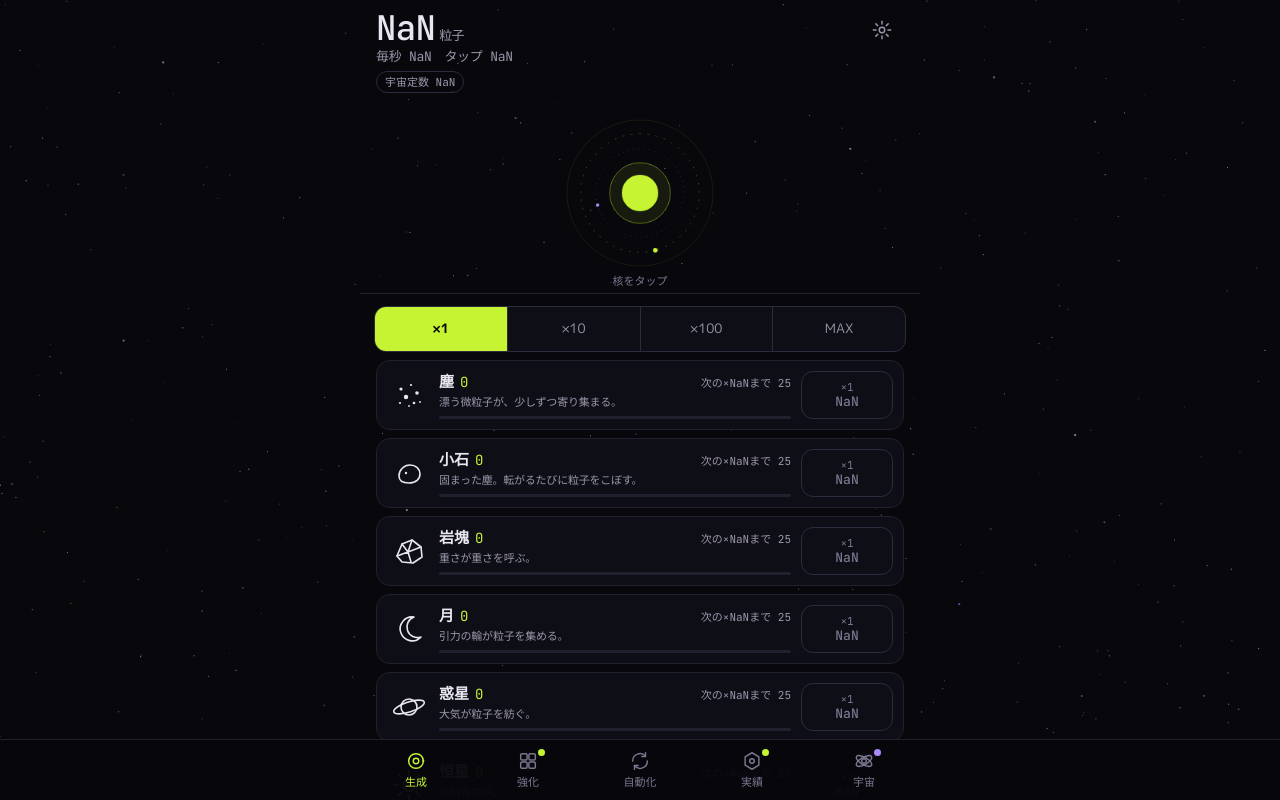
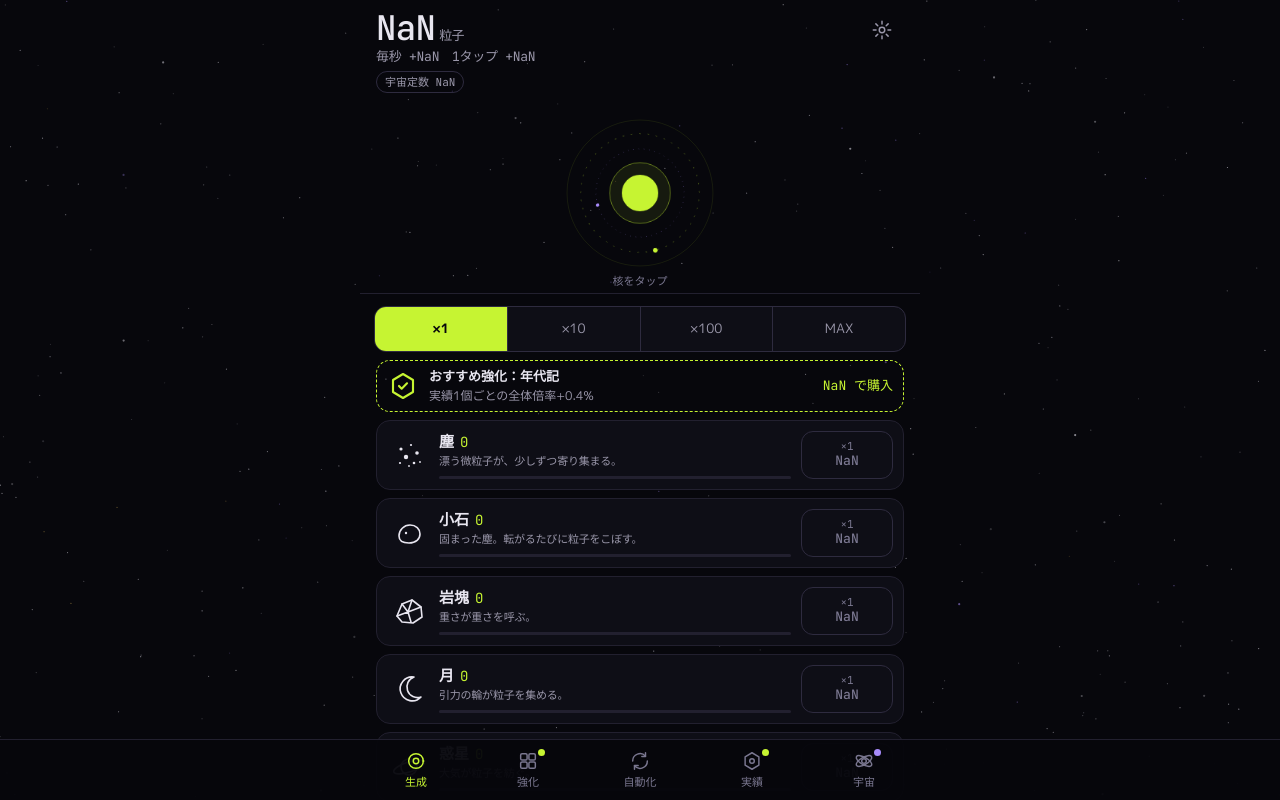
Before and after one commit to mixxxki/hitotsubu-uchu, a website built with Vite: page index.html in a window 1280 px wide. Built offline with nearby package versions, Linux system fonts and the light colour scheme; what break_eternity.js would draw is missing.

Commit message:
初心者向け改善: おすすめ強化、ビッグバンの進捗%と残り時間、ビッグバン演出と倍率の説明
- 生成タブ上部に「おすすめ強化」（いちばん安い解放済み強化をタップで購入）
- ビッグバンの進捗バーを線形に、%と今のペースでの残り時間を表示
- 確認画面に次の周回の倍率変化を表示、実行時に光る演出
- 序盤の塵・小石の生産を上げてテンポ改善
- 上部表示を「毎秒 +X　1タップ +Y」に、整数は小数なしで表示
- 0台の装置は節目表示を隠す、流れ星バフの終わり際を点滅

Co-Authored-By: Claude Opus 5.5 <noreply@anthropic.com>
Claude-Session: https://claude.ai/code/session_01UEr5K4XcobmGcQK4m9UHXP

```diff
--- a/src/data/challenges.ts
+++ b/src/data/challenges.ts
@@ -50,5 +50,5 @@ export const CHALLENGES: ChallengeDef[] = [
   { id: 'c9', name: '萎縮', rule: 'weakPow', ruleDesc: '生産量が0.8乗になる', goal: 1e42, reward: { type: 'prodMult', mult: 1e4 }, rewardDesc: 'すべての生産×10000' },
   { id: 'c10', name: '一点集中', rule: 'lastBoughtOnly', ruleDesc: '最後に購入した種類の装置しか生産しない', goal: 1e50, reward: { type: 'synergyMult', mult: 3 }, rewardDesc: '相乗効果×3' },
   { id: 'c11', name: '無法', rule: 'noLaws', ruleDesc: '法則の木の効果が無効', goal: 1e58, reward: { type: 'constGain', mult: 5 }, rewardDesc: '宇宙定数の獲得×5' },
-  { id: 'c12', name: '真空', rule: 'vacuum', ruleDesc: 'タップ・強化・流れ星がすべて無効', goal: 1e68, reward: { type: 'constExp', add: 0.15 }, rewardDesc: '宇宙定数倍率の指数+0.15' },
+  { id: 'c12', name: '真空', rule: 'vacuum', ruleDesc: 'タップ・強化・流れ星がすべて無効', goal: 1e70, reward: { type: 'constExp', add: 0.15 }, rewardDesc: '宇宙定数倍率の指数+0.15' },
 ];
--- a/src/data/generators.ts
+++ b/src/data/generators.ts
@@ -13,8 +13,8 @@ export interface GeneratorDef {
 export type GenIcon = 'dust' | 'pebble' | 'rock' | 'moon' | 'planet' | 'star' | 'cluster' | 'galaxy';
 
 export const GENERATORS: GeneratorDef[] = [
-  { id: 'dust', name: '塵', desc: '漂う微粒子が、少しずつ寄り集まる。', baseCost: 10, costGrowth: 1.15, baseProd: 0.15, icon: 'dust' },
-  { id: 'pebble', name: '小石', desc: '固まった塵。転がるたびに粒子をこぼす。', baseCost: 120, costGrowth: 1.15, baseProd: 1.1, icon: 'pebble' },
+  { id: 'dust', name: '塵', desc: '漂う微粒子が、少しずつ寄り集まる。', baseCost: 10, costGrowth: 1.15, baseProd: 0.25, icon: 'dust' },
+  { id: 'pebble', name: '小石', desc: '固まった塵。転がるたびに粒子をこぼす。', baseCost: 120, costGrowth: 1.15, baseProd: 1.5, icon: 'pebble' },
   { id: 'rock', name: '岩塊', desc: '重さが重さを呼ぶ。', baseCost: 1600, costGrowth: 1.15, baseProd: 7.5, icon: 'rock' },
   { id: 'moon', name: '月', desc: '引力の輪が粒子を集める。', baseCost: 2.4e4, costGrowth: 1.15, baseProd: 55, icon: 'moon' },
   { id: 'planet', name: '惑星', desc: '大気が粒子を紡ぐ。', baseCost: 4e5, costGrowth: 1.15, baseProd: 400, icon: 'planet' },
--- a/src/data/lawTree.ts
+++ b/src/data/lawTree.ts
@@ -86,7 +86,7 @@ export const LAW_REPEAT = {
   name: '無限の法則',
   desc: 'レベルごとにすべての生産×10',
   baseCost: 1e22,
-  costGrowth: 100,
+  costGrowth: 400,
   mult: 10,
   /** 解放条件: このノード購入済み */
   req: 'unified',
--- a/src/style.css
+++ b/src/style.css
@@ -384,6 +384,15 @@ input, select, textarea { font: inherit; color: var(--text); }
   .top .amount { font-size: 34px; }
 }
 
+.bb-flash { position: fixed; inset: 0; background: #e8e6f0; pointer-events: none; z-index: 60; opacity: 0; }
+.chip.blink { animation: blink 0.6s steps(2, start) infinite; }
+@keyframes blink { to { visibility: hidden; } }
+.recommend { display: flex; align-items: center; gap: 10px; min-height: 48px; padding: 6px 10px; margin-bottom: 8px; border: 1px dashed var(--lime); border-radius: 14px; color: var(--text); width: 100%; text-align: left; }
+.recommend .ricon { width: 32px; height: 32px; color: var(--lime); flex: none; }
+.recommend .ricon svg { width: 100%; height: 100%; }
+.recommend .rtext { flex: 1; min-width: 0; font-size: 12px; }
+.recommend .rtext b { display: block; font-size: 13px; }
+.recommend .rcost { font-family: var(--mono); color: var(--lime); font-size: 13px; }
 .stale-msg { position: fixed; inset: 0; z-index: 100; background: rgba(7, 7, 12, 0.92); display: grid; place-items: center; padding: 32px; text-align: center; color: var(--text); font-size: 15px; }
 
 .gen.hidden-gen .mult, .gen.hidden-gen .bar { visibility: hidden; }
--- a/src/ui/app.ts
+++ b/src/ui/app.ts
@@ -9,7 +9,7 @@ import { ACHIEVEMENTS } from '../data/achievements.ts';
 import { AUTOMATIONS } from '../data/automation.ts';
 import { CHALLENGES } from '../data/challenges.ts';
 import { h, setText, toggle } from './dom.ts';
-import { fmt, fmtTime, setNotation } from './format.ts';
+import { fmt, fmtTime, setNotation, fmtSmart } from './format.ts';
 import { ICON, coreSvg, starSvg } from './icons.ts';
 import { initFloaters, floatText, toast, toastGroup, openSheet, closeSheet, updateSheet } from './overlay.ts';
 import { GeneratorsView } from './views/generators.ts';
@@ -132,7 +132,7 @@ export class App {
     const { s, mods } = this.game;
     const v = tap(s, mods);
     this.core.animate([{ transform: 'scale(0.94)' }, { transform: 'scale(1)' }], { duration: 160, easing: 'ease-out' });
-    if (s.settings.floaters) floatText(x, y, hasRule(s, 'noTap') ? '0' : `+${fmt(v, 1)}`);
+    if (s.settings.floaters) floatText(x, y, hasRule(s, 'noTap') ? '0' : `+${fmtSmart(v)}`);
   }
 
   // ------------------------------------------------------------ 流れ星
@@ -362,7 +362,7 @@ export class App {
   frame(dt: number): void {
     const { s, mods } = this.game;
     setText(this.amountNum, fmt(s.particles));
-    setText(this.rate, `毎秒 ${fmt(mods.pps, 1)}　タップ ${fmt(mods.tapValue, 1)}`);
+    setText(this.rate, `毎秒 +${fmt(mods.pps, 1)}　1タップ +${fmtSmart(mods.tapValue)}`);
 
     // 流れ星
     if (s.star && s.star.id !== this.starId) this.spawnStar(s.star.id);
@@ -393,7 +393,7 @@ export class App {
   private renderChips(): void {
     const { s } = this.game;
     const parts: Array<[string, string]> = [];
-    if (s.time < s.buffUntil) parts.push(['star', `流れ星 ×${fmt(s.buffMult, 1)}・残り${Math.ceil(s.buffUntil - s.time)}秒`]);
+    if (s.time < s.buffUntil) parts.push([s.buffUntil - s.time < 5 ? 'star blink' : 'star', `流れ星 ×${fmt(s.buffMult, 1)}・残り${Math.ceil(s.buffUntil - s.time)}秒`]);
     if (s.challenge !== null) parts.push(['purple', `挑戦中：${CHALLENGES[s.challenge].name}`]);
     if (s.constants.gt(0) || s.bigBangsEver > 0) parts.push(['', `宇宙定数 ${fmt(s.constants)}`]);
     if (s.ascensions > 0) parts.push(['purple', `欠片 ${fmt(s.shards)}`]);
--- a/src/ui/format.ts
+++ b/src/ui/format.ts
@@ -51,6 +51,12 @@ export function fmtTime(sec: number): string {
   return `${s}秒`;
 }
 
+/** 整数なら小数なし */
+export function fmtSmart(x: Decimal | number): string {
+  const d = typeof x === 'number' ? new Decimal(x) : x;
+  return fmt(d, d.lt(1000) && d.floor().eq(d) ? 0 : 1);
+}
+
 export function fmtMult(x: Decimal | number): string {
   return '×' + fmt(x, 2);
 }
--- a/src/ui/views/generators.ts
+++ b/src/ui/views/generators.ts
@@ -7,6 +7,10 @@ import { h, setText, setBar, setDisabled, toggle } from '../dom.ts';
 import { GEN_ICONS } from '../icons.ts';
 import { fmt } from '../format.ts';
 import type Decimal from 'break_eternity.js';
+import { UPGRADES, type UpgradeDef } from '../../data/upgrades.ts';
+import { upgradeStatus, buyUpgrade } from '../../core/actions.ts';
+import { upgradeCost, hasRule } from '../../core/formulas.ts';
+import { upgradeIcon } from './upgrades.ts';
 
 type Mode = 1 | 10 | 100 | 'max';
 
@@ -30,6 +34,12 @@ export class GeneratorsView {
   private dimSection: HTMLElement;
   private dimInfo: HTMLElement;
   private segBtns: HTMLButtonElement[] = [];
+  private rec!: HTMLButtonElement;
+  private recIcon!: HTMLElement;
+  private recName!: HTMLElement;
+  private recDesc!: HTMLElement;
+  private recCost!: HTMLElement;
+  private recId: string | null = null;
 
   private game: Game;
 
@@ -49,6 +59,19 @@ export class GeneratorsView {
     }
     this.segBtns[0].classList.add('on');
     this.el.append(h('div', { class: 'sticky' }, [seg]));
+
+    // おすすめ強化（いちばん安い解放済みの強化）
+    this.recIcon = h('div', { class: 'ricon' });
+    this.recName = h('b', {});
+    this.recDesc = h('span', { class: 'muted' });
+    this.recCost = h('span', { class: 'rcost' });
+    this.rec = h('button', { class: 'recommend', type: 'button' }, [this.recIcon, h('div', { class: 'rtext' }, [this.recName, this.recDesc]), this.recCost]);
+    this.rec.addEventListener('click', () => {
+      if (this.recId === null) return;
+      const u = UPGRADES.find((x) => x.id === this.recId);
+      if (u && buyUpgrade(game.s, game.mods, u)) game.refresh();
+    });
+    this.el.append(this.rec);
 
     GENERATORS.forEach((g, i) => {
       const r = this.makeRow(GEN_ICONS[g.icon], g.name, false);
@@ -100,8 +123,39 @@ export class GeneratorsView {
     return this.mode;
   }
 
+  private updateRec(): void {
+    const { s, mods } = this.game;
+    let best: UpgradeDef | null = null;
+    let bestCost: Decimal | null = null;
+    const autoOn = s.autoUnlocked.has('autoUpg') && s.auto.upgrades;
+    if (!autoOn && !hasRule(s, 'noUpgrades')) {
+      for (const u of UPGRADES) {
+        const st = upgradeStatus(s, mods, u);
+        if (st !== 'affordable' && st !== 'unlocked') continue;
+        const c = upgradeCost(mods, u);
+        if (!bestCost || c.lt(bestCost)) {
+          best = u;
+          bestCost = c;
+        }
+      }
+    }
+    this.rec.style.display = best ? '' : 'none';
+    if (!best || !bestCost) return;
+    if (this.recId !== best.id) {
+      this.recId = best.id;
+      this.recIcon.innerHTML = upgradeIcon(best);
+      setText(this.recName, `おすすめ強化：${best.name}`);
+      setText(this.recDesc, best.desc);
+    }
+    const can = bestCost.lte(s.particles);
+    setText(this.recCost, can ? `${fmt(bestCost)} で購入` : fmt(bestCost));
+    toggle(this.rec, 'dim-rec', !can);
+    this.rec.style.opacity = can ? '1' : '0.6';
+  }
+
   update(): void {
     const { s, mods } = this.game;
+    this.updateRec();
     let revealNext = true;
     GENERATORS.forEach((g, i) => {
       const r = this.rows[i];
@@ -118,7 +172,7 @@ export class GeneratorsView {
       setText(r.cost, locked ? '—' : fmt(cost));
       setDisabled(r.btn, locked || cost.gt(s.particles) || !visible);
       const ms = nextMilestone(owned);
-      setText(r.mult, `次の×${fmt(mods.milestoneMult, 1)}まで ${ms.next - owned}`);
+      setText(r.mult, owned > 0 ? `次の×${fmt(mods.milestoneMult, 1)}まで ${ms.next - owned}` : '');
       setBar(r.bar, (owned - ms.prev) / (ms.next - ms.prev));
       const p: Decimal = mods.genProd[i] ?? D0;
       setText(r.sub, visible ? (owned > 0 ? `毎秒 ${fmt(p, 1)}（1台 ${fmt(owned > 0 ? p.div(owned) : D0, 2)}）` : g.desc) : '');
```
Also changed, not shown: src/ui/views/cosmos.ts (+23 -4 lines), README.md.
